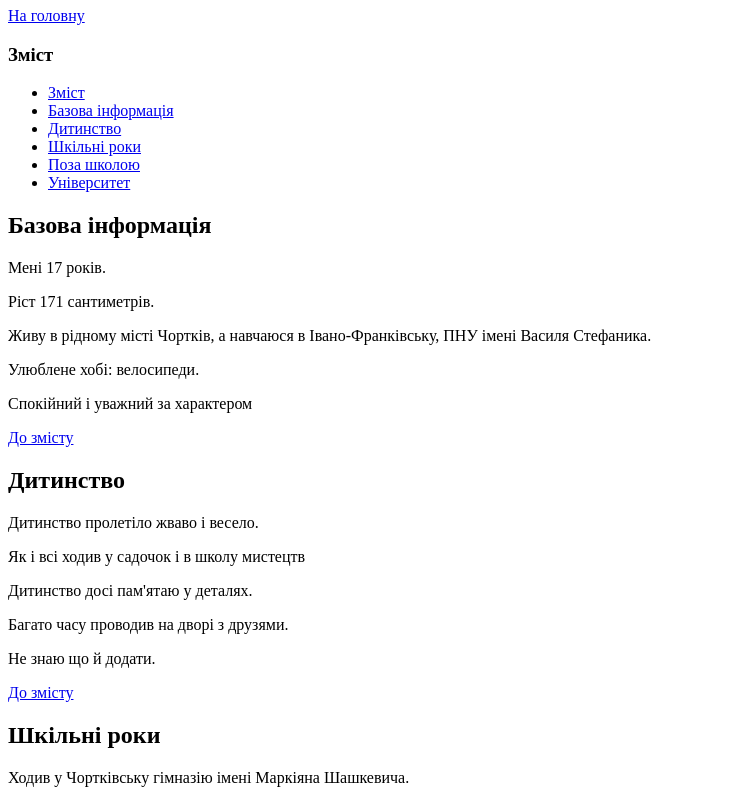
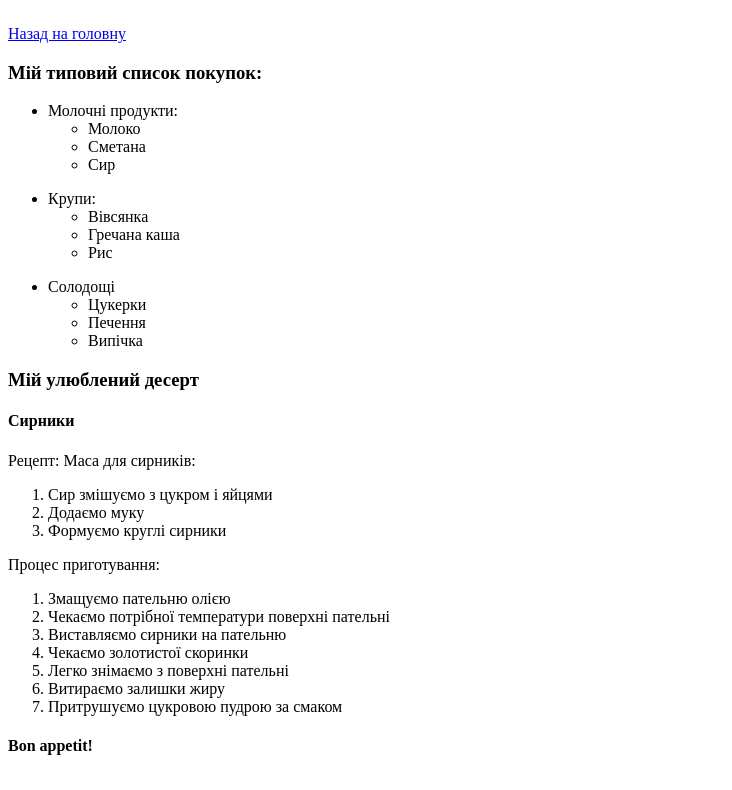
Before and after one commit to denyssemianyk/Laboratory-work-1, a plain HTML site: page nowadays.html in a window 1280 px wide. Shown: the part 73-863 px from the top of the page, without its empty margins (0-732 px from the left). Drawn offline with Linux system fonts and the light colour scheme.

Commit message:
Update nowadays.html

```diff
--- a/nowadays.html
+++ b/nowadays.html
@@ -1,51 +1,65 @@
 <!DOCTYPE html>
 <html lang="uk">
+<head>
+        <title> nowadays </title>
+</head>
+<body>
+        <h1>Сьогодення Сем'яник Денис Любомирович</h1>
+        <br>
+        <a href="index.html"> Назад на головну </a>
+        <h3>Мій типовий список покупок:</h3>
+        <ul>
+                <li>Молочні продукти:
+                <ul>
+                <li>Молоко</li>
+                <li>Сметана</li>
+                <li>Сир</li>
+                </ul>
+                </li>
+        </ul>
+        <ul>
+                <li>Крупи:
+                <ul>
+                <li>Вівсянка</li>
+                <li>Гречана каша</li>
+                <li>Рис</li>
+                </ul>
+                </li>
+        </ul>
+        <ul>
+                <li>Солодощі
+                <ul>
+                <li>Цукерки</li>
+                <li>Печення</li>
+                <li>Випічка</li>
+                </ul>
+                </li>
+        </ul>
+    <h3> Мій улюблений десерт</h3>
+    <p><h4>Сирники</h4>
+    Рецепт:
+    Маса для сирників:
+    <ol>
 
-<head>
-	<title> biography </title>
-</head>
 
-<body>
+        <li>Сир змішуємо з цукром і яйцями</li>
+        <li> Додаємо муку</li>
+        <li> Формуємо круглі сирники</li>
 
-	<h1> Автобіографія Сем’яник Денис Любомирович </h1>
-	<div> <a href="index.html"> На головну </a> </div>
-  <h3 id="#top"> Зміст </h3>
-  <div>
-    <ul>
-    <li><a href="#top">Зміст</a></li>
-    <li><a href="#Base">Базова інформація</a></li>
-    <li><a href="#Chilldhood">Дитинство</a></li>
-    <li><a href="#School">Шкільні роки</a></li>
-    <li><a href="#Afterschool">Поза школою</a></li>
-    <li><a href="#University">Університет</a></li>
-    </ul>
-  </div>
-  <article id="#Base">
-  <h2> Базова інформація </h2> Мені 17 років.<p>Ріст 171 сантиметрів.</p> <p>Живу в рідному місті Чортків, а навчаюся в Івано-Франківську, ПНУ імені Василя Стефаника. </p> <p>Улюблене хобі: велосипеди.</p><p> Спокійний і уважний за характером </p>
-  <a href="#top"> До змісту</a>
-  </article>
-  <article id="#Chilldhood">
-  <h2> Дитинство</h2><p>Дитинство пролетіло жваво і весело.</p> <p>Як і всі ходив у садочок і в школу мистецтв</p> <p> Дитинство досі пам'ятаю у деталях.</p> <p> Багато часу проводив на дворі з друзями.</p> <p> Не знаю що й додати.</p>
-  <a href="#top"> До змісту</a>
-  </article>
-  <a></a>
-  <article id="#School">
-  <h2> Шкільні роки </h2><p>Ходив у Чортківську гімназію імені Маркіяна Шашкевича.</p> <p>11 років вивчав англійську мову.</p><p>Багато спогадів пов'язані саме зі школою</p>  <p> Оцінки отримував хороші хоча й не прикладав повних зусиль до навчання у школі.</p> <p> Школа проводила багато цікавих заходів та екскурсій по Україні.</p>
-  <a href="#top"> До змісту</a>
-  </article>
-  <a></a>
-  <article id="#Afterschool">
-	<h2> Поза школою </h2><p>Відвідував школу програмування у 6 і 7 класі.</p> <p>Саме це мене наштовхнуло піти на цю спеціальність.</p> <p> Ніколи не виникало бажання записуватись як усі інші в різні секції.</p> <p> Як і вище згадано, проводив багато часу на дворі, граючи волейбол з друзями,.</p>
-  <a href="#top"> До змісту</a>
-  </article>
-  <a></a>
-  <article id="#University">
-	<h2> Університет </h2> <p>Став студентом першокурсником відносно недавно у ПНУ імені Василя Стефаника.</p> <p>За короткий термін навчання тут можу сказати, що досить таки цікаво і інформативно &#128512;</p> <p>Будучи першокурсником ще не усвідомив всі привілегії навчання ПОКИ. </p><p>Надіюсь з часом прийде.</p> <p> Вже встиг познайомитися з одногрупниками. </p> <p> That's all, enough...</p>
-  <a href="#top"> До змісту</a>
-  </article>
-  <hr>
-  <a href="#top"> Уверх</a>
+    </ol>
+    Процес приготування:
+    <ol>
 
+
+        <li> Змащуємо пательню олією </li>
+        <li> Чекаємо потрібної температури поверхні пательні</li>
+        <li> Виставляємо сирники на пательню</li>
+        <li> Чекаємо золотистої скоринки</li>
+        <li> Легко знімаємо з поверхні пательні</li>
+        <li> Витираємо залишки жиру</li>
+        <li> Притрушуємо цукровою пудрою за смаком</li>
+
+    </ol>
+    <h4>Bon appetit!</h4>
 </body>
-
 </html>
```
